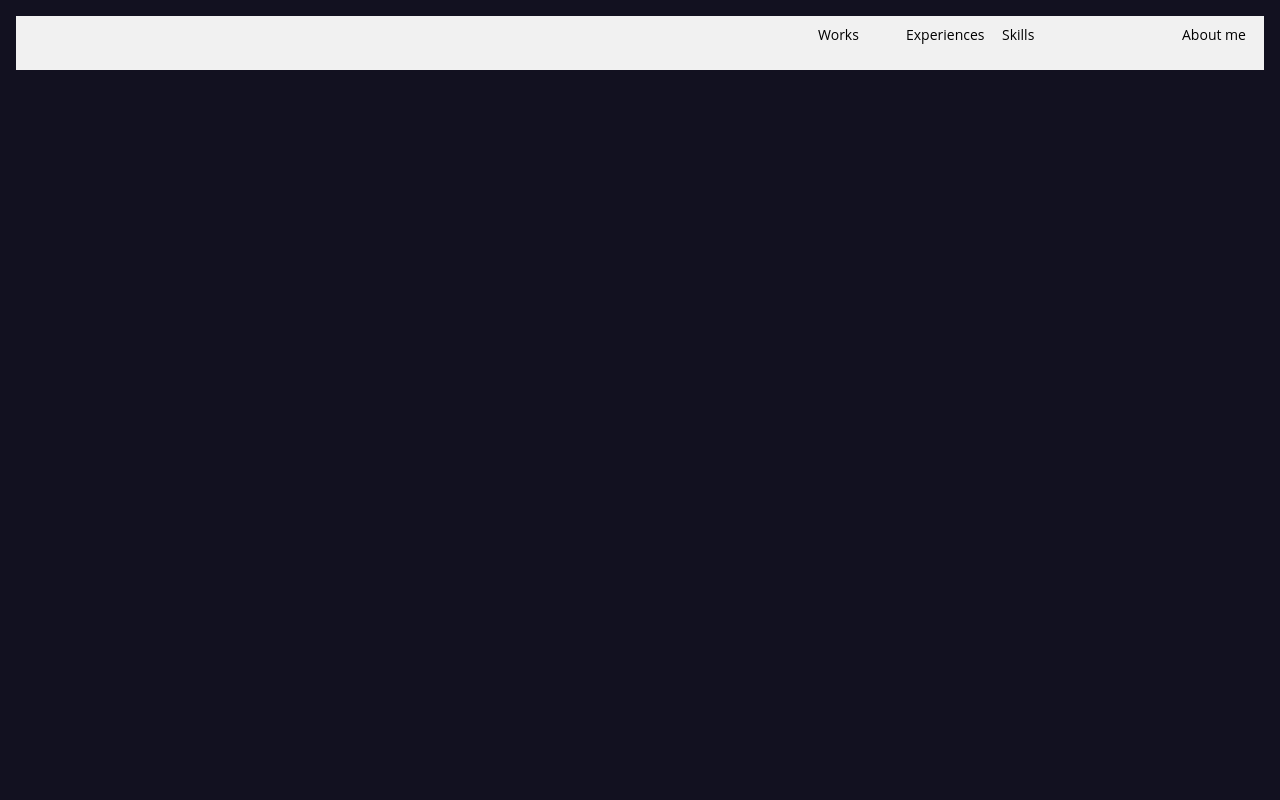
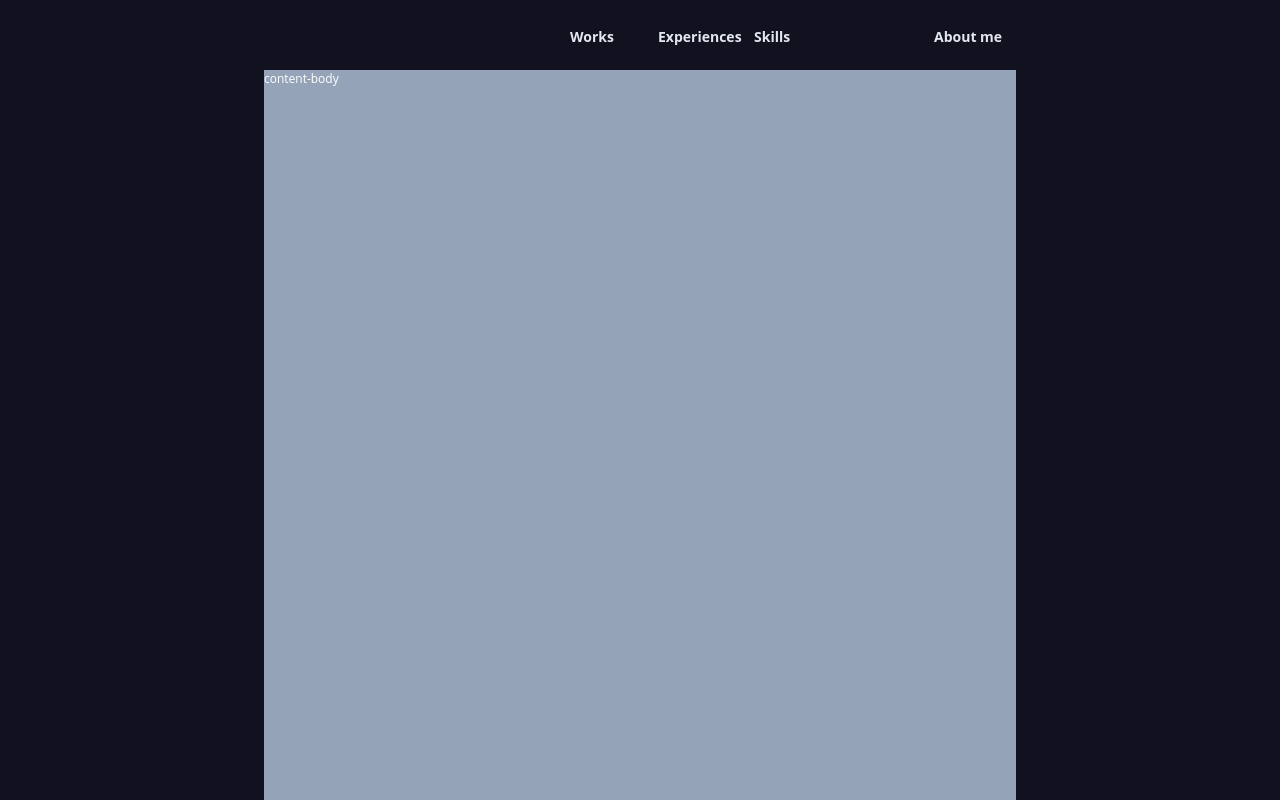
Before and after one commit to Cheenou13/personal-portfolio, a Vue app in the folder client/: page / in a window 1280 px wide. Built offline with nearby package versions, Linux system fonts and the light colour scheme.

Commit message:
adding nav styling and content body to the home page

```diff
--- /dev/null
+++ b/client/src/components/homeComponents/LandingPage.vue
@@ -0,0 +1,24 @@
+<template>
+    <div class="landing">
+        LandingPage
+    </div>
+</template>
+
+<script>
+export default {
+    name: "LandingPage",
+    setup () {
+
+
+        return {}
+    }
+}
+</script>
+
+<style scoped>
+    .landing {
+        /* height: 100vh; */
+        /* background-color: aqua; */
+        color: #fff;
+    }
+</style>
--- /dev/null
+++ b/client/src/components/homeComponents/NavBar.vue
@@ -0,0 +1,80 @@
+<template>
+    <section>
+        <!-- <div class=" contents" > -->
+        <!-- <div class=" bg-slate-100 opacity-[1] h-[54px] relative w-full"> -->
+        <nav class=" text-slate-200">
+            <a class="works" href="">Works</a>
+            <a class="experiences" href="">Experiences</a>
+            <a class="skills" href="">Skills</a>
+            <a class="about-me" href="">About me</a>
+            <!-- hfh -->
+        </nav>
+        <!-- </div> -->
+        <div class=" bg-slate-400 h-full w-full text-white z-20">
+            content-body
+        </div>
+        <!-- </div>     -->
+    </section>
+
+</template>
+
+<script>
+    export default {
+        name: "NavBar"
+    }
+</script>
+
+<style  scoped>
+    section {
+        /* height: 100vh; */
+        display: flex;
+        /* justify-content: center; */
+        flex-direction: column;
+        /* background-color: #f1f1f1; */
+        /* position: absolute; */
+        width: 100%;
+        align-items: center;
+        height: 100vh;
+        margin: 0 auto;
+        padding: 0 22em;
+
+    }
+    .works  {
+        /* height: 39px; */
+        position: absolute;
+        right: 376px;
+        top: calc(50% - 39px/2);
+        width: 70px;
+    }
+    .experiences {
+        height: 39px;
+        position: absolute;
+        right: 276px;
+        top: calc(50% - 39px/2);
+        width: 82px;
+    }
+    .skills {
+        height: 39px;
+        position: absolute;
+        right: 180px;
+        top: calc(50% - 39px/2);
+        width: 82px;
+    }
+    .about-me {
+        height: 39px;
+        position: absolute;
+        right: 0px;
+        top: calc(50% - 39px/2);
+        width: 82px;
+    }
+    /* class="opacity-[1] h-[54px] relative" */
+    nav {
+        opacity: 1;
+        height: 54px;
+        position: relative;
+        width: 100%;
+        margin-top: 1.5em;
+        font-weight: 700;
+        font-size: 14px;
+    }
+</style>
--- a/client/src/components/homePonents/NavBar.vue
+++ /dev/null
@@ -1,62 +0,0 @@
-<template>
-    <section>
-        <div class=" contents">
-            <div class=" h-full w-full opacity-[1]">
-                <a class="works" href="">Works</a>
-                <a class="experiences" href="">Experiences</a>
-                <a class="skills" href="">Skills</a>
-                <a class="about-me" href="">About me</a>
-            </div>
-        </div>
-    </section>
-</template>
-
-<script>
-    export default {
-        name: "NavBar"
-    }
-</script>
-
-<style  scoped>
-    section {
-        background-color: #f1f1f1;
-        position: absolute;
-        left: 0;
-        right: 0;
-        top: 0;
-        z-index: 1;
-        align-items: center;
-        height: 54px;
-        margin: 16px;
-        font-size: 14px;
-
-    }
-    .works  {
-        height: 39px;
-        position: absolute;
-        right: 376px;
-        top: calc(50% - 39px/2);
-        width: 70px;
-    }
-    .experiences {
-        height: 39px;
-        position: absolute;
-        right: 276px;
-        top: calc(50% - 39px/2);
-        width: 82px;
-    }
-    .skills {
-        height: 39px;
-        position: absolute;
-        right: 180px;
-        top: calc(50% - 39px/2);
-        width: 82px;
-    }
-    .about-me {
-        height: 39px;
-        position: absolute;
-        right: 0px;
-        top: calc(50% - 39px/2);
-        width: 82px;
-    }
-</style>
```
Also changed, not shown: client/src/views/Home.vue (+5 -2 lines).
